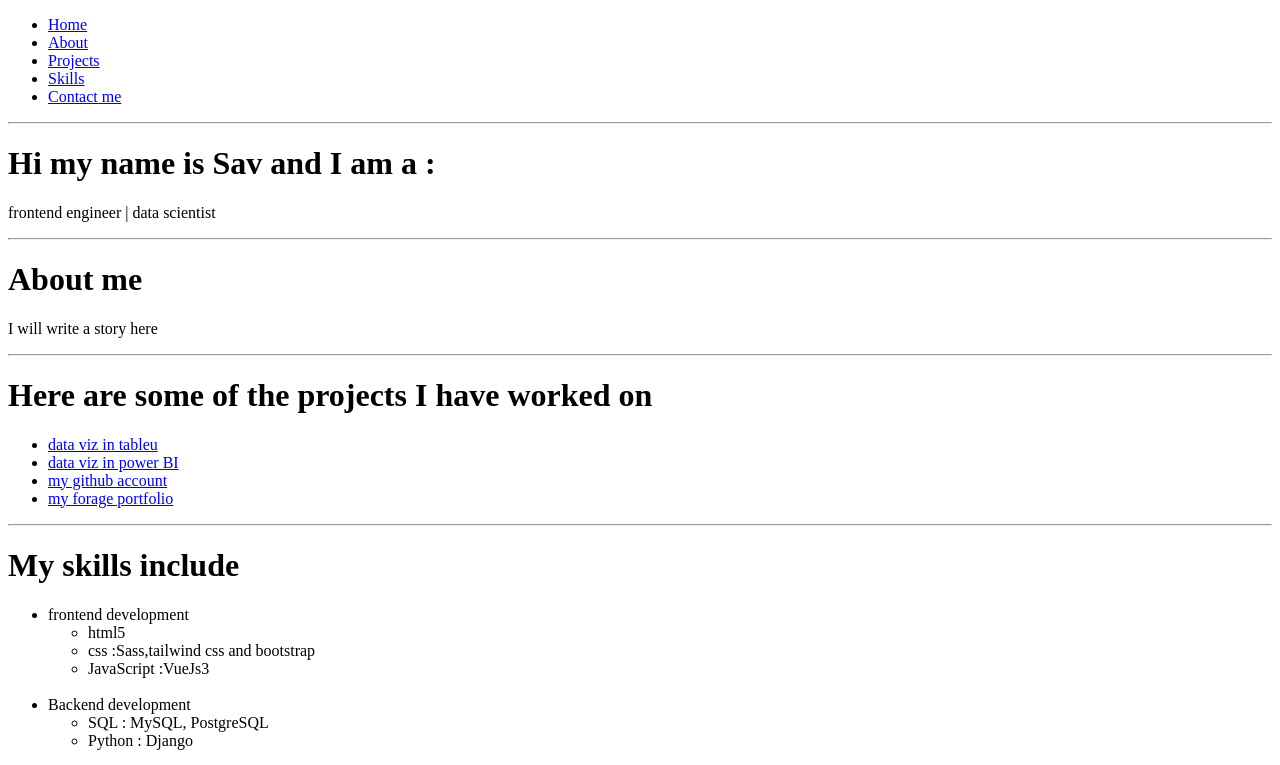
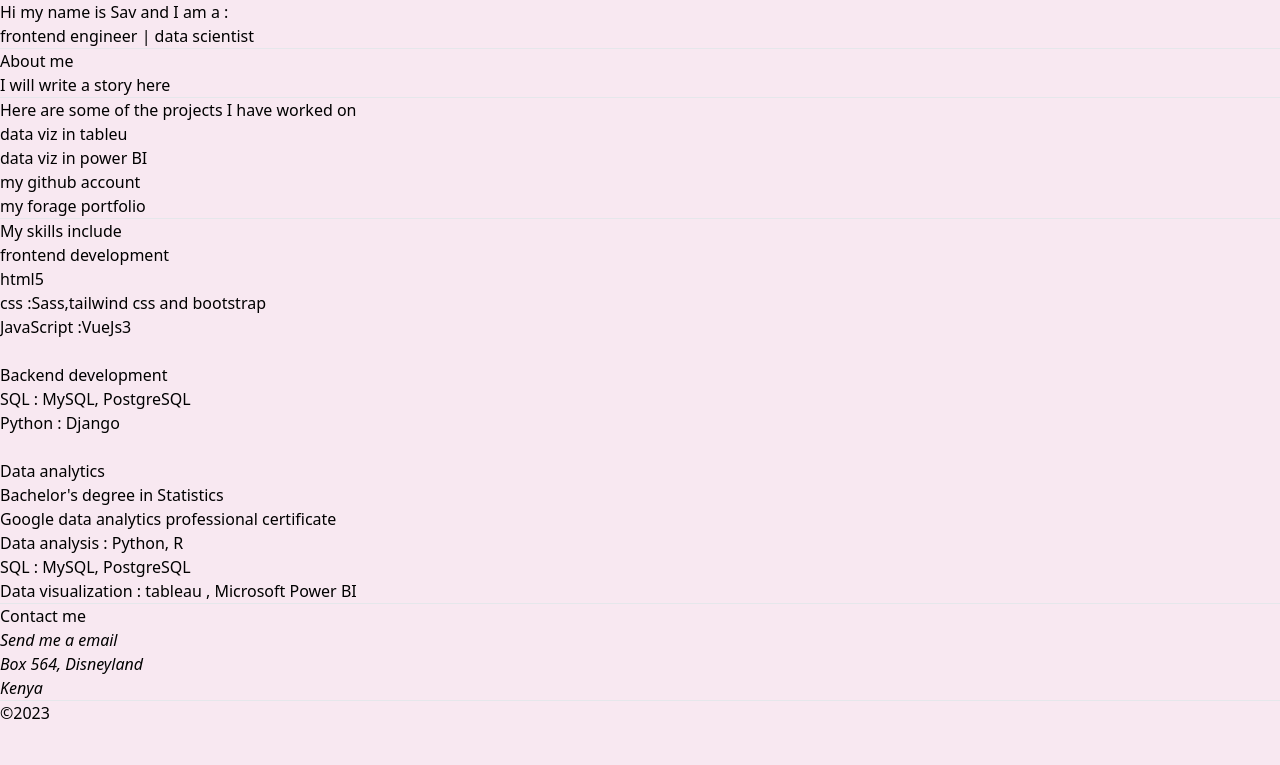
Before and after one commit to Njeriee/my_portfolio, a website: page index.html in a window 1280 px wide. Shown: the top 765 px of the page. Drawn offline with nearby package versions, Linux system fonts and the light colour scheme.

Commit message:
tailwind css added

```diff
--- a/index.html
+++ b/index.html
@@ -7,22 +7,15 @@
     <meta name = "keywords" content="Saveline Wachira,data analyst,frontend engineer">
     <title>home</title>
     <link rel="icon" type="image/x-icon" href="/src/favicon(1).ico">
+    <link href="/dist/output.css" rel="stylesheet">
 </head>
 <body>
-    <nav>
-        <ul>
-            <li><a href="#home">Home</a></li>
-            <li><a href="#about">About</a></li>
-            <li><a href="#projects">Projects</a></li>
-            <li><a href="#skills">Skills</a></li>
-            <li><a href="#contact">Contact me</a></li>
-        </ul>
-    </nav>
-    <hr>
-    <div id="home">
-        <h1>Hi my name is Sav and I am a :</h1>
-        <p>frontend engineer | data scientist</p>
-    </div>
+    <section>
+        <div id="home">
+            <h1>Hi my name is Sav and I am a :</h1>
+            <p>frontend engineer | data scientist</p>
+        </div>
+    </section>
     <hr>
     <div id="about">
         <h1>About me</h1>
@@ -78,5 +71,6 @@
     </div>
     <hr>
     <footer>©2023</footer>
+    <script src="https://cdn.jsdelivr.net/npm/bootstrap@5.3.2/dist/js/bootstrap.bundle.min.js"></script>
 </body>
 </html>
--- /dev/null
+++ b/package.json
@@ -0,0 +1,5 @@
+{
+  "devDependencies": {
+    "tailwindcss": "^3.3.3"
+  }
+}
--- /dev/null
+++ b/src/input.css
@@ -0,0 +1,20 @@
+
+@tailwind base;
+@tailwind components;
+@tailwind utilities;
+
+
+body{
+    margin: 0px;
+    background-color:#F8E8F1;
+}
+
+.topnav{
+    position: sticky;
+    display: flex;
+    justify-content: right;
+}
+.menu{
+    display: flex;
+    list-style-type: none;
+}
--- /dev/null
+++ b/tailwind.config.js
@@ -0,0 +1,8 @@
+/** @type {import('tailwindcss').Config} */
+module.exports = {
+  content: ["./src/**/*.{html,js}"],
+  theme: {
+    extend: {},
+  },
+  plugins: [],
+}
```
Also changed, not shown: dist/output.css (added), src/favicon (1).ico (deleted), src/favicon.ico (deleted), src/my_logo.gif (deleted), src/my_logo.png, 2 other files.
